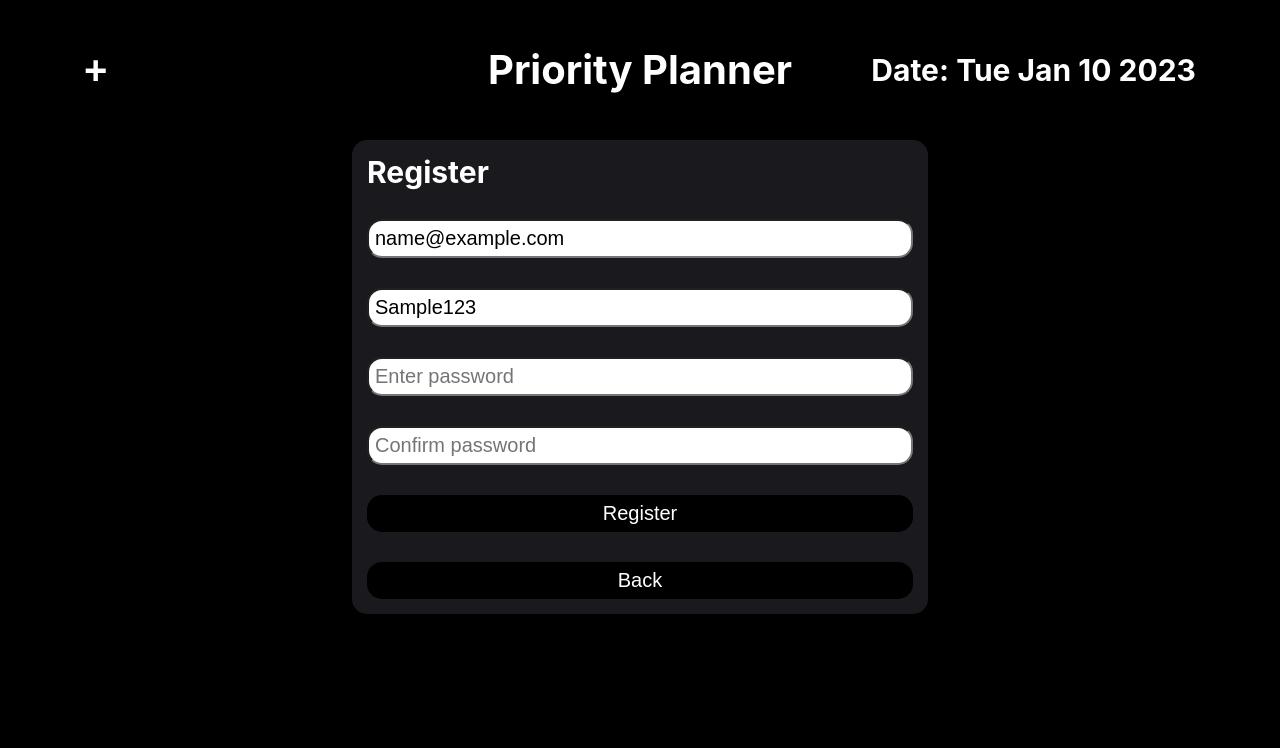
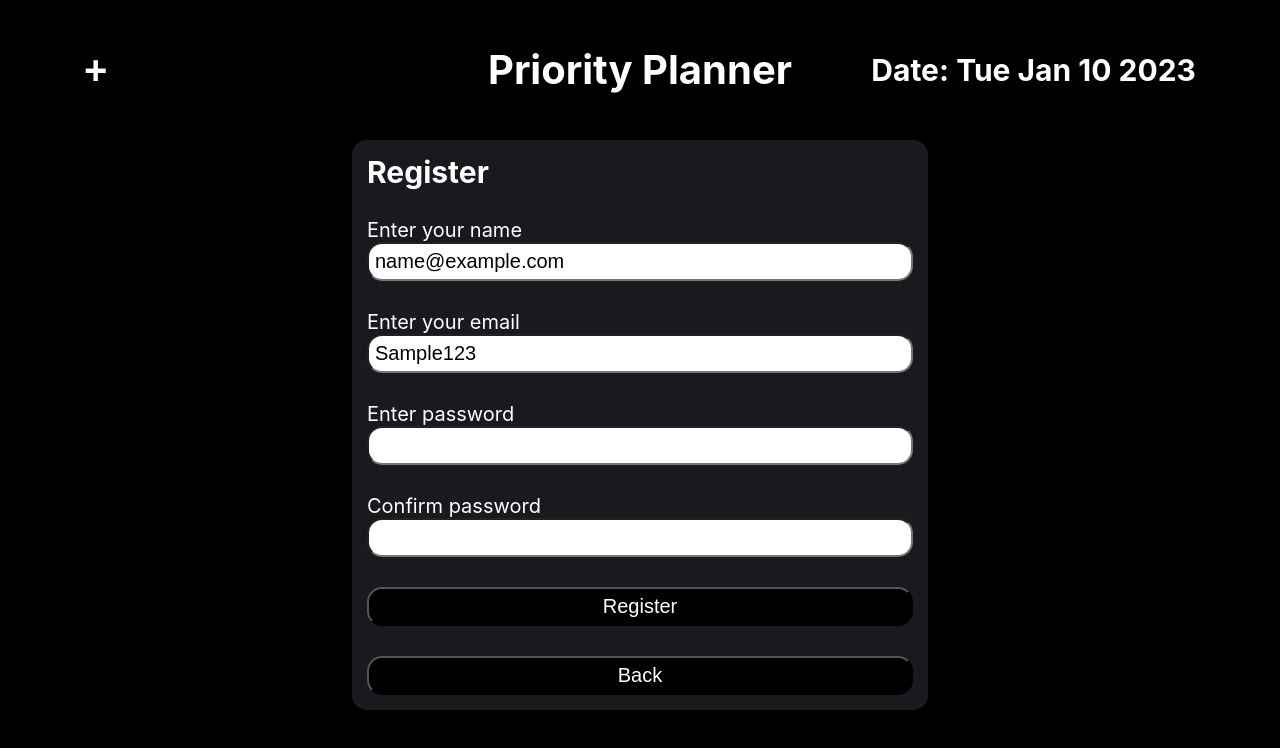
Before and after one commit to alvinwchou/priority-planner, a React (Create React App) app: page / in a window 1280 px wide. Both pictures are taken after typing "name@example.com", "Sample123" into the empty fields and a click on the button "Create an Account". Shown: the top 748 px of the page. Built offline with nearby package versions, Linux system fonts and the light colour scheme; no server answers.

Commit message:
docs: :memo: removed sr only for labels for login and register

```diff
--- a/src/pages/LoginRegister.jsx
+++ b/src/pages/LoginRegister.jsx
@@ -75,50 +75,42 @@ const LoginRegister = () => {
             <form onSubmit={handleSubmitRegister}>
                 <h2>Register</h2>
                 <div className="formGroup">
-                    <label htmlFor="name" className="sr-only">
-                        Name
-                    </label>
+                    <label htmlFor="name">Enter your name</label>
                     <input
                         type="text"
                         name="name"
                         id="name"
-                        placeholder="Enter your name"
+                        // placeholder="Enter your name"
                         ref={registerNameRef}
                     />
                 </div>
                 <div className="formGroup">
-                    <label htmlFor="email" className="sr-only">
-                        Email
-                    </label>
+                    <label htmlFor="email">Enter your email</label>
                     <input
                         type="text"
                         name="email"
                         id="email"
-                        placeholder="Enter your email"
+                        // placeholder="Enter your email"
                         ref={registerEmailRef}
                     />
                 </div>
                 <div className="formGroup">
-                    <label htmlFor="passOne" className="sr-only">
-                        Password
-                    </label>
+                    <label htmlFor="passOne">Enter password</label>
                     <input
                         type="password"
                         name="passOne"
                         id="passOne"
-                        placeholder="Enter password"
+                        // placeholder="Enter password"
                         ref={registerPassOneRef}
                     />
                 </div>
                 <div className="formGroup">
-                    <label htmlFor="passTwo" className="sr-only">
-                        Confirm password
-                    </label>
+                    <label htmlFor="passTwo">Confirm password</label>
                     <input
                         type="password"
                         name="passTwo"
                         id="passTwo"
-                        placeholder="Confirm password"
+                        // placeholder="Confirm password"
                         ref={registerPassTwoRef}
                     />
                 </div>
@@ -135,26 +127,26 @@ const LoginRegister = () => {
             <form onSubmit={handleSubmitLogin}>
                 <h2>Login</h2>
                 <div className="formGroup">
-                    <label htmlFor="email" className="sr-only">
+                    <label htmlFor="email">
                         Email
                     </label>
                     <input
                         type="text"
                         name="email"
                         id="email"
-                        placeholder="Enter your email"
+                        // placeholder="Enter your email"
                         ref={loginEmailRef}
                     />
                 </div>
                 <div className="formGroup">
-                    <label htmlFor="passOne" className="sr-only">
+                    <label htmlFor="passOne">
                         Password
                     </label>
                     <input
                         type="password"
                         name="passOne"
                         id="passOne"
-                        placeholder="Enter password"
+                        // placeholder="Enter password"
                         ref={loginPasswordRef}
                     />
                 </div>
--- a/src/styles/sass/partials/_loginRegister.scss
+++ b/src/styles/sass/partials/_loginRegister.scss
@@ -27,9 +27,5 @@
         border-radius: 15px;
         padding: 0.3rem;
         width: 100%;
-        border: 1px solid transparent;
-        &:hover {
-            border: 1px solid white;
-        }
     }
 }
--- a/src/styles/styles.css
+++ b/src/styles/styles.css
@@ -384,11 +384,6 @@ a {
   border-radius: 15px;
   padding: 0.3rem;
   width: 100%;
-  border: 1px solid transparent;
-}
-.login button:hover,
-.register button:hover {
-  border: 1px solid white;
 }
 
 .taskForm {
```
Also changed, not shown: src/styles/styles.min.css.
